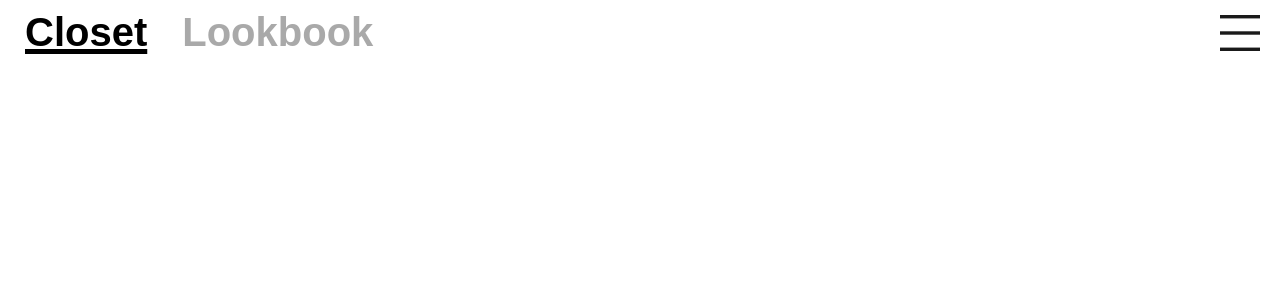
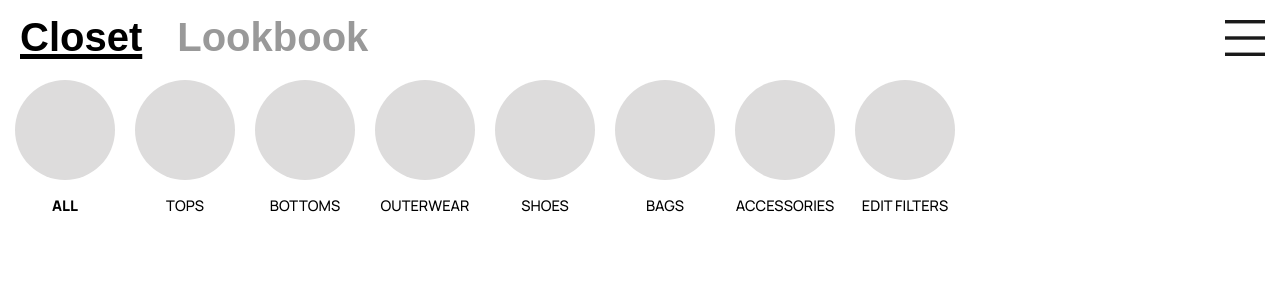
Before and after one commit to jennifer-duff/lookbook, a React (Create React App) app: page / in a window 1280 px wide. Shown: the top 300 px of the page. Built offline with nearby package versions, Linux system fonts and the light colour scheme.

Commit message:
Add tab switching w/ filters

```diff
--- a/src/App/App.css
+++ b/src/App/App.css
@@ -1,3 +1,11 @@
-.App-Header {
-    width: 100%;
+.App {
+    display: flex;
+    flex-direction: column;
+    flex-wrap: nowrap;
+    padding: 15px;
 }
+
+.Test-Img {
+    width: 50px;
+    height: 50px;
+}
--- a/src/App/App.js
+++ b/src/App/App.js
@@ -1,16 +1,57 @@
 import React, { Component } from "react";
 import "./App.css";
 import Header from "../Header/Header.js";
+import FilterRow from "../FilterRow/FilterRow";
 
 class App extends Component {
     static defaultProps = {
         tabs: ["Closet", "Lookbook"],
+        closetTags: [
+            "All",
+            "Tops",
+            "Bottoms",
+            "Outerwear",
+            "Shoes",
+            "Bags",
+            "Accessories",
+            "Edit Filters",
+        ],
+        lookbookTags: [
+            "All",
+            "Work",
+            "Everyday",
+            "Outdoors",
+            "Special Occasion",
+            "Edit Filters",
+        ],
     };
 
     constructor(props) {
         super(props);
         this.state = {
             activeTab: this.props.tabs[0],
+            closetTags: [
+                "All",
+                "Tops",
+                "Bottoms",
+                "Outerwear",
+                "Shoes",
+                "Bags",
+                "Accessories",
+                "Edit Filters",
+            ],
+            closetFilter: "All",
+            closetFilterImgs: [],
+            lookbookTags: [
+                "All",
+                "Work",
+                "Everyday",
+                "Outdoors",
+                "Special Occasion",
+                "Edit Filters",
+            ],
+            lookbookFilter: "All",
+            lookbookFilterImgs: [],
         };
         this.handleTabSwitch = this.handleTabSwitch.bind(this);
     }
@@ -25,11 +66,24 @@ class App extends Component {
         return (
             <div className="App">
                 <Header
-                    className="App-Header"
                     activeTab={this.state.activeTab}
                     handleTabSwitch={this.handleTabSwitch}
                     tabs={this.props.tabs}
                 />
+                {this.state.activeTab === this.props.tabs[0] && (
+                    <FilterRow
+                        tagList={this.state.closetTags}
+                        filterImgs={this.state.closetFilterImgs}
+                        activeFilter={this.state.closetFilter}
+                    />
+                )}
+                {this.state.activeTab === this.props.tabs[1] && (
+                    <FilterRow
+                        tagList={this.state.lookbookTags}
+                        filterImgs={this.state.lookbookFilterImgs}
+                        activeFilter={this.state.lookbookFilter}
+                    />
+                )}
             </div>
         );
     }
--- /dev/null
+++ b/src/FilterBtn/FilterBtn.css
@@ -0,0 +1,42 @@
+.FilterBtn {
+    display: flex;
+    flex-direction: column;
+    justify-content: center;
+    align-items: center;
+    margin-right: 20px;
+}
+
+.FilterBtn:last-of-type {
+    margin-right: 0px;
+}
+
+.FilterBtn-Circle {
+    border-radius: 50%;
+    background-color: var(--med-gray);
+    width: 100px;
+    height: 100px;
+    display: flex;
+    justify-content: center;
+    align-items: center;
+    font-size: 10pt;
+}
+
+.FilterBtn-Img {
+    width: 50px;
+    height: 50px;
+    margin: 0;
+}
+
+.FilterBtn-Label {
+    font-weight: 500;
+    font-size: 11pt;
+    text-transform: uppercase;
+}
+
+.FilterBtn-Active .FilterBtn-Label {
+    font-weight: 900;
+}
+
+.FilterBtn:hover .FilterBtn-Label {
+    font-weight: 900;
+}
--- /dev/null
+++ b/src/FilterBtn/FilterBtn.js
@@ -0,0 +1,31 @@
+import React, { Component } from "react";
+import "./FilterBtn.css";
+
+class FilterBtn extends Component {
+    // constructor(props) {
+    //     super(props);
+    // }
+
+    handleClick(evt) {
+        console.log(`Clicked on ${evt.target.className}!`);
+    }
+
+    render() {
+        return (
+            <div className={this.props.btnClass}>
+                <div className="FilterBtn-Circle">
+                    {this.props.imgSrc !== "" && (
+                        <img
+                            className="FilterBtn-Img"
+                            src={this.props.imgSrc}
+                            alt={this.props.altText}
+                        />
+                    )}
+                </div>
+                <p className="FilterBtn-Label">{this.props.tag}</p>
+            </div>
+        );
+    }
+}
+
+export default FilterBtn;
--- /dev/null
+++ b/src/FilterRow/FilterRow.css
@@ -0,0 +1,6 @@
+.FilterRow {
+    display: flex;
+    flex-direction: row;
+    flex-wrap: nowrap;
+    width: 100%;
+}
--- /dev/null
+++ b/src/FilterRow/FilterRow.js
@@ -0,0 +1,35 @@
+import React, { Component } from "react";
+import "./FilterRow.css";
+import FilterBtn from "../FilterBtn/FilterBtn";
+
+class FilterRow extends Component {
+    // constructor(props) {
+    //     super(props);
+    // }
+
+    handleClick(evt) {
+        console.log(`Clicked on ${evt.target.className}!`);
+    }
+
+    render() {
+        return (
+            <div className="FilterRow">
+                {this.props.tagList.map((tag) => (
+                    <FilterBtn
+                        imgSrc=""
+                        altText={`Filter by ${tag}`}
+                        tag={tag}
+                        key={tag}
+                        btnClass={
+                            this.props.activeFilter === tag
+                                ? "FilterBtn FilterBtn-Active"
+                                : "FilterBtn"
+                        }
+                    />
+                ))}
+            </div>
+        );
+    }
+}
+
+export default FilterRow;
--- a/src/Header/Header.css
+++ b/src/Header/Header.css
@@ -1,9 +1,10 @@
-.Header-Navbar {
+.Header {
+    width: 100%;
     display: flex;
     flex-direction: row;
     flex-wrap: nowrap;
     justify-content: space-between;
-    padding: 10px 20px;
+    margin-bottom: 20px;
 }
 
 .Header-NavLinks-Wrapper {
@@ -18,7 +19,7 @@
     font-weight: 700;
     margin: 0;
     padding: 0px 5px;
-    color: darkgray;
+    color: var(--dark-gray);
     background: none;
     border: none;
 }
@@ -38,7 +39,7 @@
 
 .Header-Menu-Btn {
     background-color: white;
-    background-image: url("../assets/menu-icon.svg");
+    background-image: url("../_assets/menu-icon.svg");
     background-position: center;
     background-repeat: no-repeat;
     border: none;
--- a/src/Header/Header.js
+++ b/src/Header/Header.js
@@ -27,7 +27,7 @@ class Header extends Component {
 
     render() {
         return (
-            <nav className="Header-Navbar">
+            <nav className="Header">
                 <div className="Header-NavLinks-Wrapper">
                     {this.props.tabs.map((tab) => (
                         <button
--- a/src/index.css
+++ b/src/index.css
@@ -1,3 +1,8 @@
+:root {
+    --med-gray: rgb(221, 220, 220);
+    --dark-gray: rgb(153, 153, 153);
+}
+
 * {
     box-sizing: border-box;
 }
```
Also changed, not shown: src/_assets/menu-icon.svg (renamed from src/assets/menu-icon.svg), src/_assets/plus-icon.svg (added).
